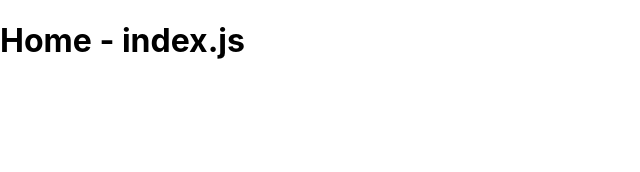
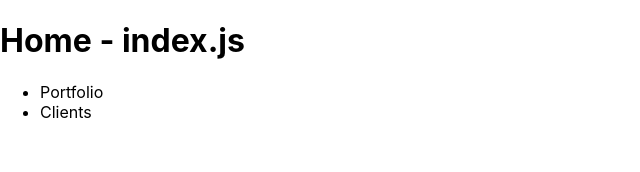
Before and after one commit to ahsanarique/nextjs-practice, a Next.js app: page / in a window 1280 px wide. Shown: the top 172 px of the page, without its empty margins (0-640 px from the left). Built offline with nearby package versions, Linux system fonts and the light colour scheme.

Commit message:
next Link

```diff
--- a/pages/index.js
+++ b/pages/index.js
@@ -1,4 +1,5 @@
 import Head from "next/head";
+import Link from "next/link";
 
 function HomePage() {
   return (
@@ -12,6 +13,14 @@ function HomePage() {
 
       <main>
         <h1>Home - index.js</h1>
+        <ul>
+          <li>
+            <Link href="/portfolio">Portfolio</Link>
+          </li>
+          <li>
+            <Link href="/clients">Clients</Link>
+          </li>
+        </ul>
       </main>
     </div>
   );
```
Also changed, not shown: pages/blog/[...blogId].js (+7 -5 lines).
